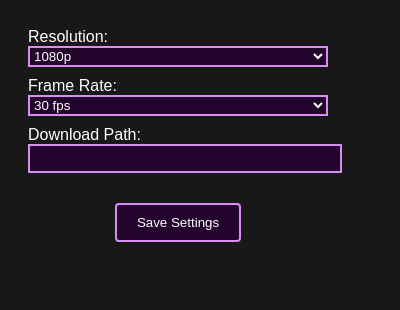
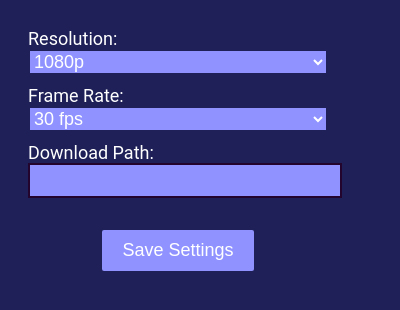
Before and after one commit to Selgy/Youtube-to-PremierePro, a browser extension: page URLSender/popup.html in a window 400 px wide. Drawn offline with Linux system fonts and the light colour scheme.

Commit message:
Update popup.html

```diff
--- a/URLSender/popup.html
+++ b/URLSender/popup.html
@@ -3,31 +3,34 @@
 <head>
     <style>
         body {
-            font-family: Arial, sans-serif;
+            font-family: 'Roboto', sans-serif;
             padding: 20px;
-            background-color: #181818;  /* Dark background color */
+            background-color: #1e2057;  /* Dark background color */
             color: #ffffff;  /* Light text color */
             width: 300px;
+            font-size: 18px;  /* Larger base font size */
         }
         button {
-            background-color: #22042C;  /* Darker button background */
+            background-color: #9093ff;  /* Darker button background */
             color: #ffffff;  /* Lighter button text color */
             padding: 10px 20px;
-            border: 2px solid #D88EF1;  /* Border color */
+            border: 2px solid #1e2057;  /* Border color */
             border-radius: 4px;
             cursor: pointer;
             margin-bottom: 10px; /* Space between buttons */
+            font-size: 18px;  /* Larger font size for buttons */
         }
         button:hover {
-            background-color: #D88EF1;  /* Hover background color */
+            background-color: #9093ff;  /* Hover background color */
             color: #0f005d;  /* Dark text color on hover */
         }
         select {
             width: 100%;
             margin-bottom: 10px; /* Space between select and next element */
-            background-color: #22042C;  /* Darker background */
+            background-color: #9093ff;  /* Darker background */
             color: #ffffff;  /* Lighter text color */
-            border: 2px solid #D88EF1;  /* Border color */
+            border: 2px solid #1e2057;  /* Border color */
+            font-size: 18px;  /* Larger font size for select */
         }
         #save-settings {
             display: block;
@@ -38,22 +41,28 @@
             top: 50%;
             left: 50%;
             transform: translate(-50%, -50%);
-            background-color: #D88EF1;  /* Message background color */
+            background-color: #9093ff;  /* Message background color */
             padding: 10px;
             display: none; /* initially hidden */
             border-radius: 4px;
             transition: opacity 0.5s;
             color: #0f005d;  /* Dark text color for message */
+            font-size: 18px;  /* Larger font size for message */
         }
         input {
             width: 100%;
-            background-color: #22042C;  /* Darker background */
+            background-color: #9093ff;  /* Darker background */
             color: #ffffff;  /* Lighter text color */
-            border: 2px solid #D88EF1;  /* Border color */
+            border: 2px solid #22042C;  /* Border color */
             padding: 5px;
             margin-bottom: 10px; /* Space between input and next element */
+            font-size: 18px;  /* Larger font size for input */
+        }
+        label {
+            font-size: 18px;  /* Larger font size for labels */
         }
     </style>
+
 </head>
 <body>
 <label for="resolution">Resolution:</label>
```
